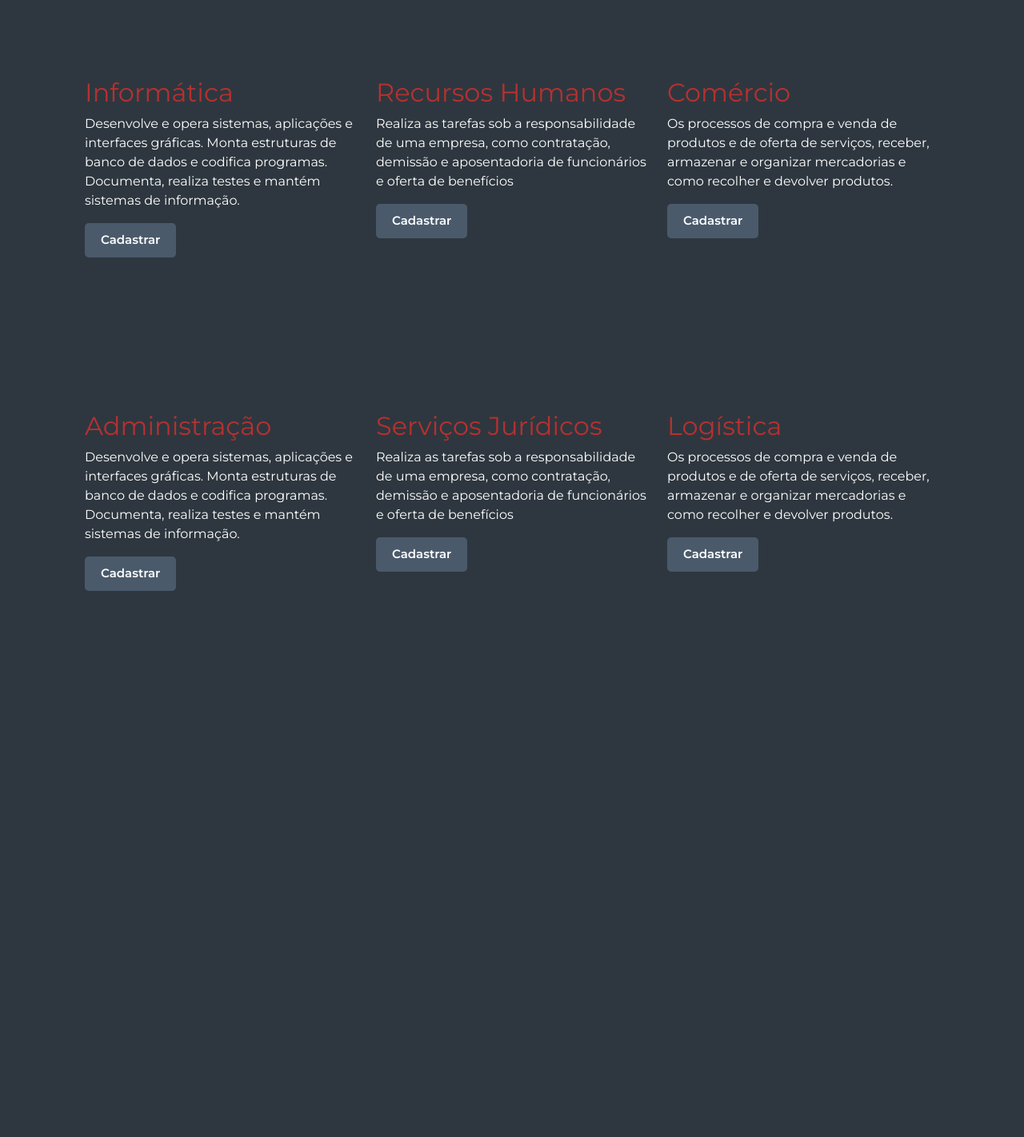
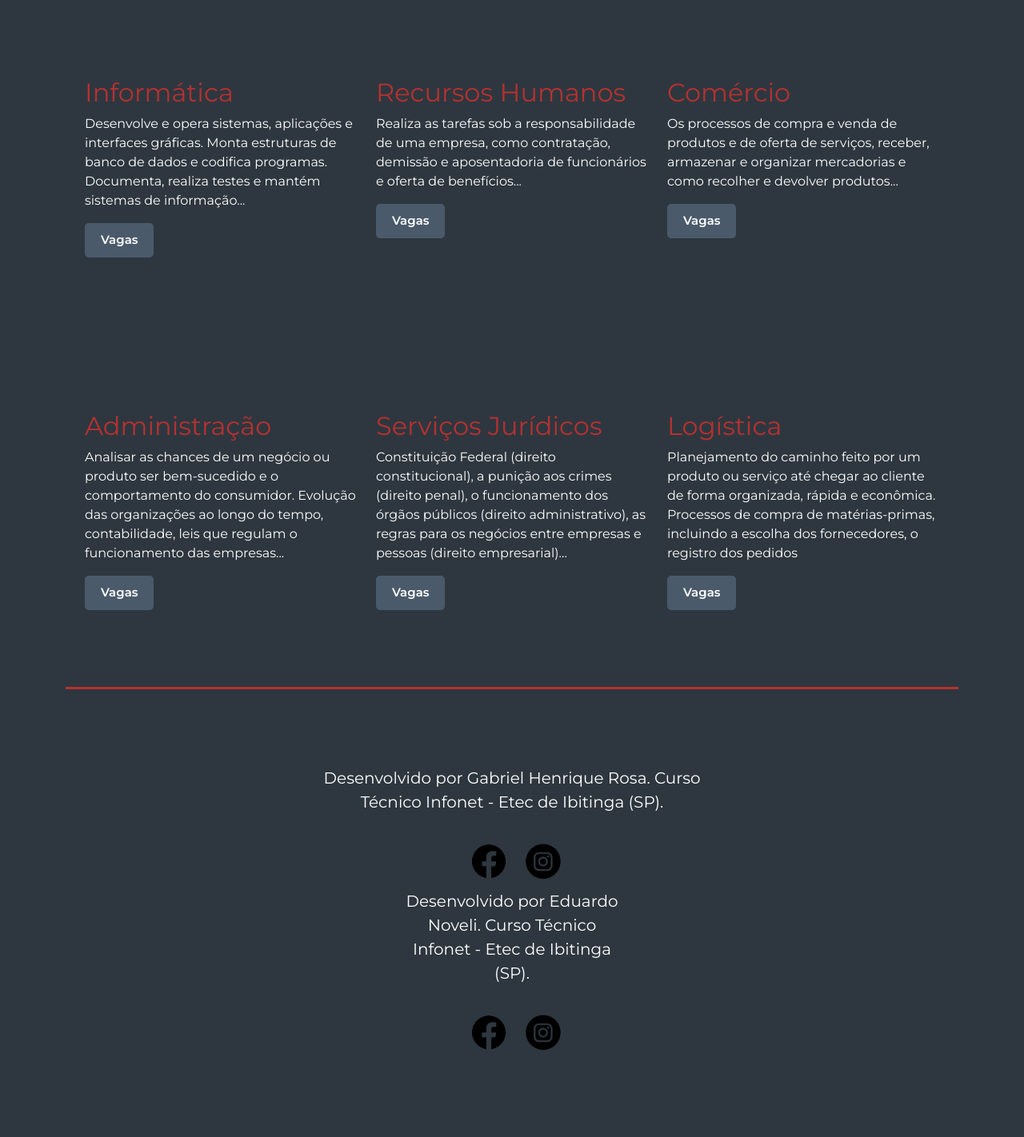
Before and after one commit to gabriel0305/projetotcc, a PHP site: page /index.html in a window 1280 px wide. Shown: the part 1005-2427 px from the top of the page at 80% size. Before the commit the page ends 1744 px from the top, so only its background shows below. Run offline with PHP 8.4, Linux system fonts and the light colour scheme.

Commit message:
alteração visual

```diff
--- a/css/style.css
+++ b/css/style.css
@@ -192,3 +192,13 @@ th {
     object-fit: scale-down;
 
 }
+
+
+
+.social{
+    margin-top: 9px;
+}
+
+.color{
+    color:#fff;
+}
--- a/index.html
+++ b/index.html
@@ -18,7 +18,7 @@
 
 
   <div class=" nav-top" ">
-    <header class="d-flex flex-wrap justify-content-center py-3 mb-4">
+    <header class=" d-flex flex-wrap justify-content-center py-3 mb-4">
     <a href="index.html" class="d-flex align-items-center mb-3 mb-md-0 me-md-auto text-dark text-decoration-none">
       <img src="img/sitelogo.png" class="logo">
     </a>
@@ -43,8 +43,8 @@
         <div class="overflow">
           <h2 class="colord">Informática</h2>
           <p>Desenvolve e opera sistemas, aplicações e interfaces gráficas. Monta estruturas de banco de dados e
-            codifica programas. Documenta, realiza testes e mantém sistemas de informação.</p>
-          <a href="empresa.html" class="button text-align float-left">Cadastrar</a>
+            codifica programas. Documenta, realiza testes e mantém sistemas de informação...</p>
+          <a href="#" class="button text-align float-left">Vagas</a>
 
         </div>
       </div>
@@ -53,8 +53,8 @@
         <div class="overflow">
           <h2 class="colord">Recursos Humanos</h2>
           <p>Realiza as tarefas sob a responsabilidade de uma empresa, como contratação,
-            demissão e aposentadoria de funcionários e oferta de benefícios</p>
-          <a href="empresa.html" class="button text-align float-left">Cadastrar</a>
+            demissão e aposentadoria de funcionários e oferta de benefícios...</p>
+          <a href="#" class="button text-align float-left">Vagas</a>
 
         </div>
       </div>
@@ -63,8 +63,8 @@
         <div class="overflow">
           <h2 class="colord">Comércio</h2>
           <p>Os processos de compra e venda de produtos e de oferta de serviços, receber, armazenar e organizar
-            mercadorias e como recolher e devolver produtos. </p>
-          <a href="empresa.html" class="button text-align float-left">Cadastrar</a>
+            mercadorias e como recolher e devolver produtos... </p>
+          <a href="#" class="button text-align float-left">Vagas</a>
 
 
         </div>
@@ -81,9 +81,10 @@
 
         <div class="overflow">
           <h2 class="colord">Administração</h2>
-          <p>Desenvolve e opera sistemas, aplicações e interfaces gráficas. Monta estruturas de banco de dados e
-            codifica programas. Documenta, realiza testes e mantém sistemas de informação.</p>
-          <a href="empresa.html" class="button text-align float-left">Cadastrar</a>
+          <p>Analisar as chances de um negócio ou produto ser bem-sucedido e o comportamento do consumidor. Evolução das
+            organizações ao longo do tempo, contabilidade, leis que regulam o funcionamento das empresas...
+          </p>
+          <a href="#" class="button text-align float-left">Vagas</a>
 
         </div>
       </div>
@@ -91,9 +92,11 @@
 
         <div class="overflow">
           <h2 class="colord">Serviços Jurídicos</h2>
-          <p>Realiza as tarefas sob a responsabilidade de uma empresa, como contratação,
-            demissão e aposentadoria de funcionários e oferta de benefícios</p>
-          <a href="empresa.html" class="button text-align float-left">Cadastrar</a>
+          <p>Constituição Federal (direito constitucional), a punição aos crimes (direito penal),
+            o funcionamento dos órgãos públicos (direito administrativo), as regras para os negócios entre empresas e
+            pessoas (direito empresarial)...
+          </p>
+          <a href="#" class="button text-align float-left">Vagas</a>
 
         </div>
       </div>
@@ -101,11 +104,30 @@
 
         <div class="overflow">
           <h2 class="colord">Logística</h2>
-          <p>Os processos de compra e venda de produtos e de oferta de serviços, receber, armazenar e organizar
-            mercadorias e como recolher e devolver produtos. </p>
-          <a href="empresa.html" class="button text-align float-left">Cadastrar</a>
+          <p>Planejamento do caminho feito por um produto ou serviço até chegar ao cliente de forma organizada, rápida e
+            econômica. Processos de compra de matérias-primas, incluindo a escolha dos fornecedores, o registro dos
+            pedidos </p>
+          <a href="#" class="button text-align float-left">Vagas</a>
 
 
+        </div>
+      </div>
+    </div>
+  </div>
+
+  <div class=" text-secondary px-4 py-5 text-center " style="border-top: solid #b53131;">
+    <div class="py-5">
+      <div class="col-lg-6 mx-auto">
+        <p class="fs-5 mb-4 color">Desenvolvido por Gabriel Henrique Rosa. Curso Técnico Infonet - Etec de Ibitinga (SP).</p>
+        <div class="d-grid gap-2 d-sm-flex justify-content-sm-center">
+          <a  href="https://www.facebook.com/gabriel.rosa.963871" target="_blank"><img src="img/facebook.png" style="width: 70px; height: 70px;"></a>
+          <a class="social" href="https://www.instagram.com/gabriel_h.rosa/" target="_blank"><img src="img/instagram.png" style="width: 50px; height: 50px;" ></a>
+        </div>
+        <div class="col-lg-6 mx-auto">
+          <p class="fs-5 mb-4 color">Desenvolvido por Eduardo Noveli. Curso Técnico Infonet - Etec de Ibitinga (SP).</p>
+          <div class="d-grid gap-2 d-sm-flex justify-content-sm-center">
+            <a  href="https://www.facebook.com/eduardo.noveli.10" target="_blank"><img src="img/facebook.png" style="width: 70px; height: 70px;"></a>
+            <a class="social" href="https://www.instagram.com/edu_code10/" target="_blank"><img src="img/instagram.png" style="width: 50px; height: 50px;" ></a>
           </div>
       </div>
     </div>
```
Also changed, not shown: img/facebook.png (added), img/instagram.png (added). Lines whose indentation alone changed are shown as unchanged.
